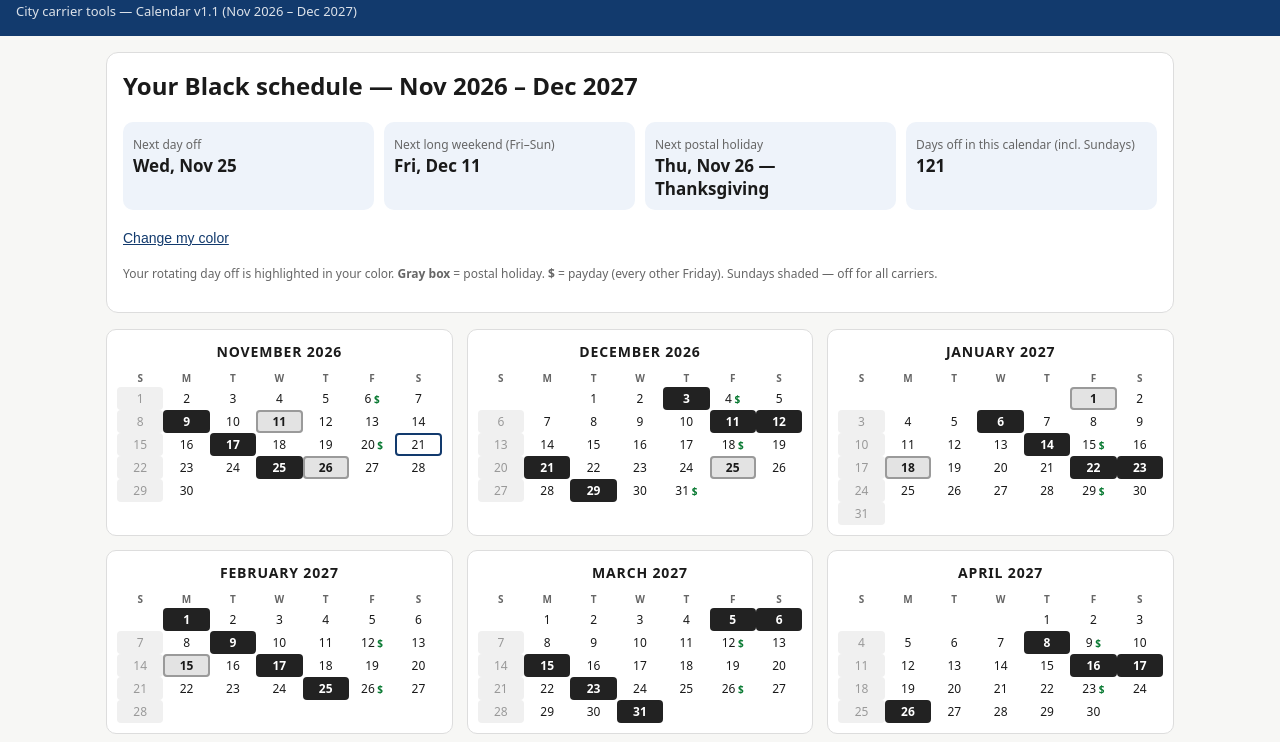
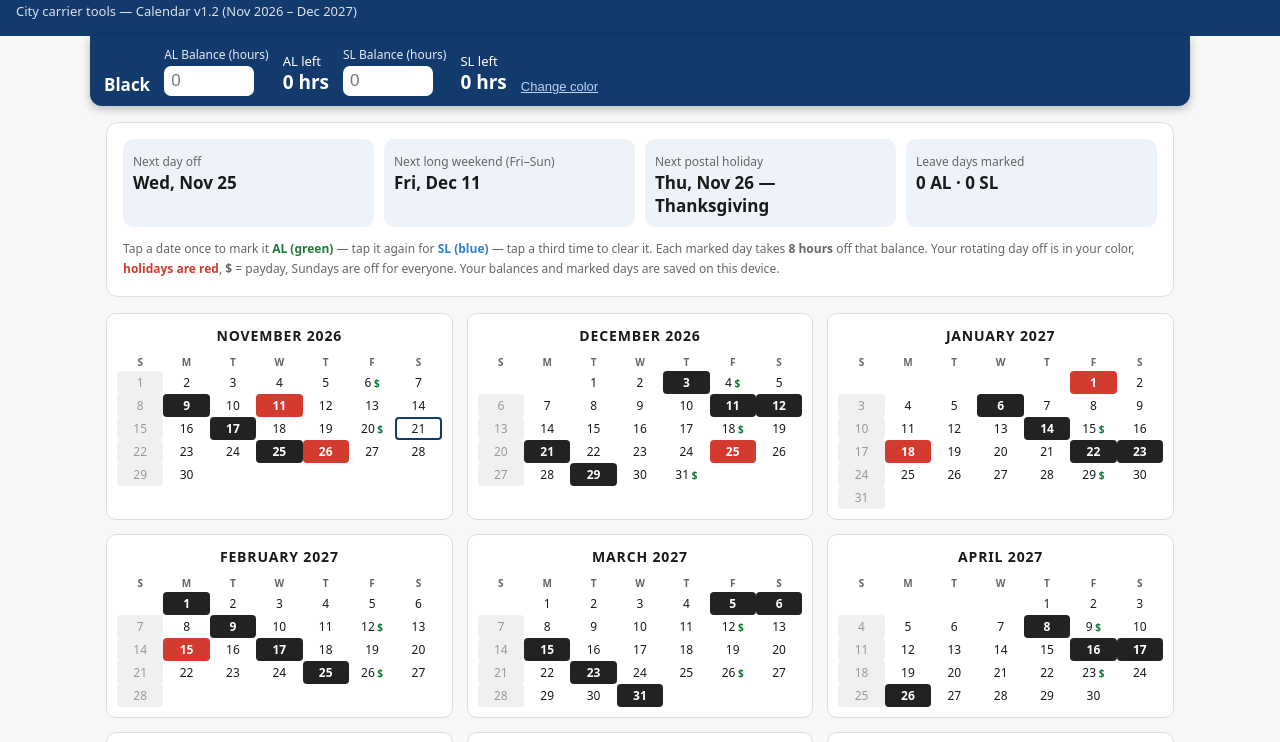
Before and after one commit to captaincoleslaw1/Carrier-dashboard, a plain HTML site: page index.html in a window 1280 px wide. Both pictures are taken after a click on the button "Black". Shown: the part 45-787 px from the top of the page. Drawn offline with Linux system fonts and the light colour scheme.

Commit message:
v1.2 leave planner: plain color picker, sticky AL/SL balance bar, tap date = AL green then SL blue (-8 hrs each), holidays red

```diff
--- a/index.html
+++ b/index.html
@@ -16,17 +16,30 @@
   .swatches{display:grid;grid-template-columns:repeat(auto-fit,minmax(130px,1fr));gap:10px;margin-top:12px}
   .swatch{border:2px solid var(--line);border-radius:10px;padding:12px;cursor:pointer;background:#fff;text-align:left;font-size:15px}
   .swatch .dot{display:inline-block;width:18px;height:18px;border-radius:50%;margin-right:8px;vertical-align:-3px;border:1px solid #999}
-  .swatch.sel{border-color:#123a6d;outline:2px solid #123a6d33}
+  /* Sticky balance bar — follows you down the page */
+  #balanceBar{position:sticky;top:0;z-index:50;background:#123a6d;color:#fff;border-radius:0 0 12px 12px;
+    padding:10px 14px;margin:-16px -16px 16px;box-shadow:0 3px 10px rgba(0,0,0,.25)}
+  #balanceBar .row{display:flex;flex-wrap:wrap;gap:14px;align-items:flex-end}
+  #balanceBar label{font-size:12px;display:block;opacity:.9}
+  #balanceBar input{width:90px;font-size:17px;padding:5px 7px;border-radius:7px;border:none;margin-top:3px}
+  #balanceBar .rem{font-size:13px;line-height:1.35}
+  #balanceBar .rem b{font-size:19px;display:block}
+  #balanceBar .neg{color:#ff9c9c}
+  #balanceBar button{background:none;border:none;color:#bcd3f5;text-decoration:underline;cursor:pointer;font-size:13px;padding:0}
   .year{display:grid;grid-template-columns:repeat(auto-fill,minmax(300px,1fr));gap:14px}
   .month{background:#fff;border:1px solid var(--line);border-radius:10px;padding:10px}
   .month h3{margin:2px 0 8px;text-align:center;letter-spacing:.06em;font-size:14px}
   table{width:100%;border-collapse:collapse;table-layout:fixed}
   th{font-size:10px;color:var(--muted);padding:2px 0}
   td{text-align:center;font-size:12px;padding:3px 0;border-radius:4px;height:22px}
-  td.sun{color:#999;background:#f0f0f0}
-  td.nsd{font-weight:700;color:#000}
-  td.holiday{box-shadow:inset 0 0 0 2px #9a9a9a;background:#e3e3e3;font-weight:700}
+  td.day{cursor:pointer}
+  td.sun{color:#999;background:#f0f0f0;cursor:default}
+  td.nsd{font-weight:700}
+  td.holiday{background:#d23b2e;color:#fff;font-weight:700}
+  td.al{background:#35b558 !important;color:#000 !important;font-weight:700}
+  td.sl{background:#2f7fd0 !important;color:#fff !important;font-weight:700}
   td.payday::after{content:" $";color:#0a7a33;font-weight:700;font-size:10px}
+  td.al.payday::after,td.sl.payday::after,td.holiday.payday::after{color:#fff}
   td.today{outline:2px solid #123a6d;outline-offset:-2px}
   .stats{display:flex;flex-wrap:wrap;gap:10px}
   .stat{flex:1;min-width:160px;background:#eef3fa;border-radius:10px;padding:10px}
@@ -40,28 +53,36 @@
 <body>
 <header>
   <h1>📬 Carrier Dashboard</h1>
-  <p>City carrier tools — Calendar v1.1 (Nov 2026 – Dec 2027)</p>
+  <p>City carrier tools — Calendar v1.2 (Nov 2026 – Dec 2027)</p>
 </header>
 <main>
   <!-- Step 1: pick your color -->
   <section id="picker" class="card">
-    <h2 style="margin-top:0">What's your color?</h2>
-    <p>City carriers are split into six rotating schedules, each with its own color. Pick yours and you'll see <em>your</em> days off for the whole year. Sundays are off for everyone.</p>
-    <p style="font-size:13px;color:#666">Don't know your color? If you were off Monday, Nov 2, 2026, you're <b>Yellow</b>. Off Mon Nov 9 → Black · Tue Nov 3 → Blue · Wed Nov 4 → Green · Thu Nov 5 → Brown · Fri–Sat Nov 6–7 → Red.</p>
+    <h2 style="margin-top:0">Pick your color</h2>
     <div class="swatches" id="swatches"></div>
   </section>
 
-  <!-- Step 2: your year -->
+  <!-- Sticky balances -->
+  <div id="balanceBar" class="hidden">
+    <div class="row">
+      <div><label>&nbsp;</label><b id="barColor" style="font-size:17px"></b></div>
+      <div><label for="alInput">AL Balance (hours)</label><input id="alInput" type="number" inputmode="decimal" min="0" step="0.5" placeholder="0"></div>
+      <div class="rem">AL left<b id="alLeft">—</b></div>
+      <div><label for="slInput">SL Balance (hours)</label><input id="slInput" type="number" inputmode="decimal" min="0" step="0.5" placeholder="0"></div>
+      <div class="rem">SL left<b id="slLeft">—</b></div>
+      <div><label>&nbsp;</label><button id="changeColor">Change color</button></div>
+    </div>
+  </div>
+
+  <!-- Summary -->
   <section id="summary" class="card hidden">
-    <h2 style="margin-top:0">Your <span id="myColorName"></span> schedule — Nov 2026 – Dec 2027</h2>
     <div class="stats">
       <div class="stat"><span>Next day off</span><b id="nextOff">—</b></div>
       <div class="stat"><span>Next long weekend (Fri–Sun)</span><b id="nextLong">—</b></div>
       <div class="stat"><span>Next postal holiday</span><b id="nextHol">—</b></div>
-      <div class="stat"><span>Days off in this calendar (incl. Sundays)</span><b id="countOff">—</b></div>
+      <div class="stat"><span>Leave days marked</span><b id="leaveCount">—</b></div>
     </div>
-    <p><button class="link" id="changeColor">Change my color</button></p>
-    <p class="legend">Your rotating day off is highlighted in your color. <b>Gray box</b> = postal holiday. <b>$</b> = payday (every other Friday). Sundays shaded — off for all carriers.</p>
+    <p class="legend" style="margin-bottom:0">Tap a date once to mark it <b style="color:#1d7a3a">AL (green)</b> — tap it again for <b style="color:#2f7fd0">SL (blue)</b> — tap a third time to clear it. Each marked day takes <b>8 hours</b> off that balance. Your rotating day off is in your color, <b style="color:#d23b2e">holidays are red</b>, <b>$</b> = payday, Sundays are off for everyone. Your balances and marked days are saved on this device.</p>
   </section>
 
   <section id="yearWrap" class="year hidden"></section>
@@ -74,10 +95,11 @@
 </main>
 
 <script>
+const iso = d => d.getFullYear()+'-'+String(d.getMonth()+1).padStart(2,'0')+'-'+String(d.getDate()).padStart(2,'0');
+const fmt = d => d.toLocaleDateString('en-US',{weekday:'short',month:'short',day:'numeric'});
+
 // ---- Deciphered from the 2027 LetterCarrierCalendars.com color-coded calendar ----
-// Six rotating schedules. In THIS calendar's colors:
 //   A = Black, B = Yellow, C = Blue, D = Green, E = Brown, F = Red
-// Verified: Yellow (B) matches Thomas's known NSDs for all of 2027, 35/35 dates.
 const COLORS = {
   black:  {letter:'A', name:'Black',  hex:'#222222', text:'#fff'},
   yellow: {letter:'B', name:'Yellow', hex:'#f2c200', text:'#000'},
@@ -88,23 +110,18 @@ const COLORS = {
 };
 
 // Rotation generator (verified against the printed 2027 calendar, all 12 months,
-// and against a real Yellow carrier's Nov-Dec 2026 days off, 9/9):
-// Anchor: Mon Nov 2, 2026 = B (Yellow) off. Order A->B->C->D->E->F, advancing each
-// non-Sunday day, except Saturday repeats Friday's schedule (the Fri+Sat long-weekend pair).
-// Cross-check: this generator lands Fri Jan 1, 2027 on D (Green), matching the printed calendar.
-const iso = d => d.getFullYear()+'-'+String(d.getMonth()+1).padStart(2,'0')+'-'+String(d.getDate()).padStart(2,'0');
-const fmt = d => d.toLocaleDateString('en-US',{weekday:'short',month:'short',day:'numeric'});
-
+// and a real Yellow carrier's Nov-Dec 2026 days off, 9/9):
+// Anchor: Mon Nov 2, 2026 = B (Yellow). Order A->B->C->D->E->F, advancing each
+// non-Sunday day, except Saturday repeats Friday (the Fri+Sat long-weekend pair).
 const ORDER = ['A','B','C','D','E','F'];
-const SCHED = {}; // iso -> letter whose rotating day off it is (Sundays: none, off for all)
+const SCHED = {};
 (function(){
   let idx = ORDER.indexOf('B');
-  const d = new Date(2026,10,2); // Mon Nov 2, 2026
-  const end = new Date(2027,11,31);
+  const start = new Date(2026,10,2), d = new Date(start), end = new Date(2027,11,31);
   while (d <= end){
     const wd = d.getDay();
     if (wd !== 0){
-      if (d.getTime() !== new Date(2026,10,2).getTime() && wd !== 6) idx = (idx+1)%6;
+      if (d.getTime() !== start.getTime() && wd !== 6) idx = (idx+1)%6;
       SCHED[iso(d)] = ORDER[idx];
     }
     d.setDate(d.getDate()+1);
@@ -121,9 +138,8 @@ const HOLIDAYS = [
 ];
 const holidaySet = new Set(HOLIDAYS.map(h=>h[0]));
 const holidayName = Object.fromEntries(HOLIDAYS);
-// Paydays: every other Friday, anchored on Fri Nov 20, 2026 (confirmed payday),
-// starting Fri Nov 6, 2026. If a payday lands on a postal holiday, it pays the day
-// before (Fri Jan 1, 2027 -> Thu Dec 31, 2026).
+// Paydays: every other Friday, anchored on Fri Nov 20, 2026 (confirmed), starting
+// Fri Nov 6, 2026. A payday landing on a postal holiday pays the day before.
 const paydays = new Set();
 for (let d = new Date(2026,10,6); d <= new Date(2027,11,31); d.setDate(d.getDate()+14)){
   const p = new Date(d);
@@ -131,13 +147,64 @@ for (let d = new Date(2026,10,6); d <= new Date(2027,11,31); d.setDate(d.getDate
   paydays.add(iso(p));
 }
 
+// ---- Leave state (saved on this device) ----
+const HOURS_PER_DAY = 8;
+let state = {color:null, al:'', sl:'', marks:{}}; // marks: iso -> 'AL' | 'SL'
+try {
+  const savedState = JSON.parse(localStorage.getItem('carrierDashboard')||'null');
+  if (savedState && typeof savedState==='object') state = Object.assign(state, savedState);
+  if (!state.color) { const legacy = localStorage.getItem('carrierColor'); if (legacy) state.color = legacy; }
+} catch(e){}
+function save(){ localStorage.setItem('carrierDashboard', JSON.stringify(state)); }
+function cycleMark(cur){ return cur==null ? 'AL' : cur==='AL' ? 'SL' : null; } // tap: none -> AL -> SL -> none
+function markCounts(){
+  let al=0, sl=0;
+  for (const k in state.marks){ if (state.marks[k]==='AL') al++; else if (state.marks[k]==='SL') sl++; }
+  return {al, sl};
+}
+function remaining(){
+  const {al, sl} = markCounts();
+  const alBal = parseFloat(state.al)||0, slBal = parseFloat(state.sl)||0;
+  return {alLeft: alBal - al*HOURS_PER_DAY, slLeft: slBal - sl*HOURS_PER_DAY, alDays: al, slDays: sl};
+}
 
-function renderYear(colorKey){
-  const c = COLORS[colorKey];
-  document.getElementById('myColorName').textContent = c.name;
+function paintCell(td){
+  const key = td.dataset.date, c = COLORS[state.color];
+  const d = new Date(key+'T12:00:00'), wd = d.getDay();
+  td.className = '';
+  td.style.background=''; td.style.color='';
+  if (wd===0){ td.className='sun'; return; }
+  td.classList.add('day');
+  const mark = state.marks[key];
+  if (mark==='AL') td.classList.add('al');
+  else if (mark==='SL') td.classList.add('sl');
+  else if (holidaySet.has(key)) td.classList.add('holiday');
+  else if (scheduleOff(d)===c.letter){ td.classList.add('nsd'); td.style.background=c.hex; td.style.color=c.text; }
+  if (paydays.has(key)) td.classList.add('payday');
+  const today = new Date(); today.setHours(0,0,0,0);
+  if (d.toDateString()===today.toDateString()) td.classList.add('today');
+  td.title = holidaySet.has(key) ? holidayName[key] : '';
+}
+
+function updateBalances(){
+  const r = remaining();
+  const alEl = document.getElementById('alLeft'), slEl = document.getElementById('slLeft');
+  alEl.textContent = r.alLeft + ' hrs';
+  slEl.textContent = r.slLeft + ' hrs';
+  alEl.className = r.alLeft < 0 ? 'neg' : '';
+  slEl.className = r.slLeft < 0 ? 'neg' : '';
+  document.getElementById('leaveCount').textContent =
+    r.alDays + ' AL · ' + r.slDays + ' SL';
+}
+
+function renderYear(){
+  const c = COLORS[state.color];
+  document.getElementById('barColor').textContent = c.name;
+  document.getElementById('alInput').value = state.al;
+  document.getElementById('slInput').value = state.sl;
   const wrap = document.getElementById('yearWrap'); wrap.innerHTML='';
   const today = new Date(); today.setHours(0,0,0,0);
-  let nextOff=null, nextLong=null, count=0;
+  let nextOff=null, nextLong=null;
   for (let mi=0; mi<14; mi++){
     const first = new Date(2026,10+mi,1), m = first.getMonth(), y = first.getFullYear(), days = new Date(y,m+1,0).getDate();
     let html = `<div class="month"><h3>${first.toLocaleDateString('en-US',{month:'long'}).toUpperCase()} ${y}</h3><table><tr><th>S</th><th>M</th><th>T</th><th>W</th><th>T</th><th>F</th><th>S</th></tr><tr>`;
@@ -145,49 +212,59 @@ function renderYear(colorKey){
     for (let day=1;day<=days;day++){
       const d = new Date(y,m,day), wd=d.getDay(), key=iso(d);
       const isMine = scheduleOff(d)===c.letter && wd!==0;
-      if (wd===0 || isMine) count++;
       if (d>=today && isMine && !nextOff) nextOff=d;
-      if (d>=today && isMine && wd===5 && !nextLong) nextLong=d; // Friday of Fri+Sat pair
-      const cls=[wd===0?'sun':'', isMine?'nsd':'', holidaySet.has(key)?'holiday':'', paydays.has(key)?'payday':'', d.getTime()===today.getTime()?'today':''].join(' ');
-      const style = isMine ? ` style="background:${c.hex};color:${c.text}"` : '';
-      const title = holidaySet.has(key) ? ` title="${holidayName[key]}"` : '';
-      html+=`<td class="${cls}"${style}${title}>${day}</td>`;
+      if (d>=today && isMine && wd===5 && !nextLong) nextLong=d;
+      html+=`<td data-date="${key}">${day}</td>`;
       if (wd===6 && day<days) html+='</tr><tr>';
     }
     html+='</tr></table></div>';
     wrap.innerHTML+=html;
   }
+  wrap.querySelectorAll('td[data-date]').forEach(paintCell);
   const nextHol = HOLIDAYS.map(h=>new Date(h[0]+'T12:00:00')).find(d=>d>=today);
   document.getElementById('nextOff').textContent = nextOff?fmt(nextOff):'—';
   document.getElementById('nextLong').textContent = nextLong?fmt(nextLong):'—';
   document.getElementById('nextHol').textContent = nextHol?fmt(nextHol)+' — '+holidayName[iso(nextHol)]:'—';
-  document.getElementById('countOff').textContent = count;
+  updateBalances();
+  document.getElementById('balanceBar').classList.remove('hidden');
   document.getElementById('summary').classList.remove('hidden');
   wrap.classList.remove('hidden');
   document.getElementById('picker').classList.add('hidden');
 }
 
+// Tap a date: cycle AL -> SL -> clear, balances drop 8 hrs per marked day
+document.getElementById('yearWrap').addEventListener('click', e=>{
+  const td = e.target.closest('td[data-date]');
+  if (!td || td.classList.contains('sun')) return;
+  const key = td.dataset.date;
+  const next = cycleMark(state.marks[key]||null);
+  if (next) state.marks[key]=next; else delete state.marks[key];
+  save(); paintCell(td); updateBalances();
+});
+document.getElementById('alInput').addEventListener('input', e=>{ state.al=e.target.value; save(); updateBalances(); });
+document.getElementById('slInput').addEventListener('input', e=>{ state.sl=e.target.value; save(); updateBalances(); });
+
 // Holiday list
 document.getElementById('holidayList').innerHTML =
   HOLIDAYS.map(([k,n])=>`<li>${fmt(new Date(k+'T12:00:00'))} — ${n}</li>`).join('');
 
-// Picker
+// Picker — just pick your color
 const sw = document.getElementById('swatches');
 Object.entries(COLORS).forEach(([key,c])=>{
   const b=document.createElement('button');
   b.className='swatch'; b.innerHTML=`<span class="dot" style="background:${c.hex}"></span>${c.name}`;
-  b.onclick=()=>{ localStorage.setItem('carrierColor',key); renderYear(key); window.scrollTo({top:0,behavior:'smooth'}); };
+  b.onclick=()=>{ state.color=key; save(); renderYear(); window.scrollTo({top:0,behavior:'smooth'}); };
   sw.appendChild(b);
 });
 document.getElementById('changeColor').onclick=()=>{
-  localStorage.removeItem('carrierColor');
+  state.color=null; save();
+  document.getElementById('balanceBar').classList.add('hidden');
   document.getElementById('summary').classList.add('hidden');
   document.getElementById('yearWrap').classList.add('hidden');
   document.getElementById('picker').classList.remove('hidden');
   window.scrollTo({top:0,behavior:'smooth'});
 };
-const saved = localStorage.getItem('carrierColor');
-if (saved && COLORS[saved]) renderYear(saved);
+if (state.color && COLORS[state.color]) renderYear();
 </script>
 </body>
 </html>
```
Also changed, not shown: 1 other file.
